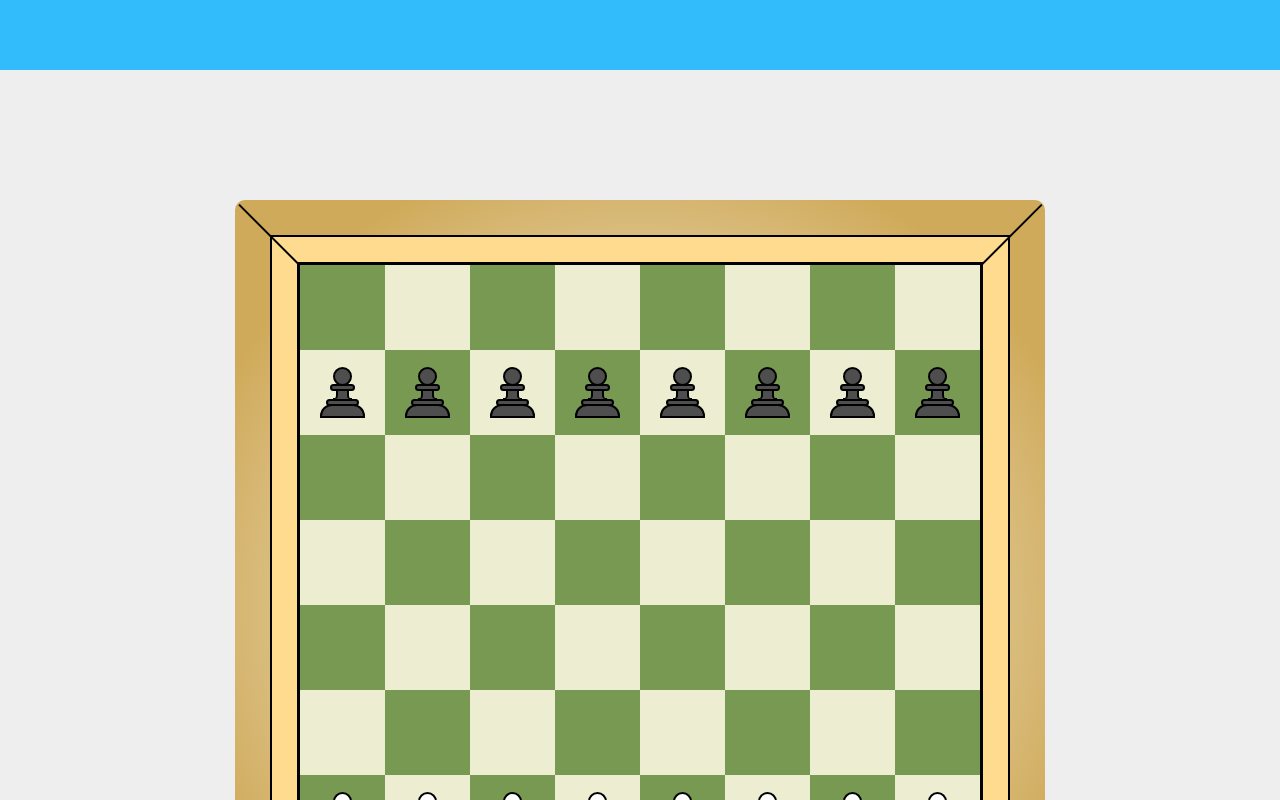
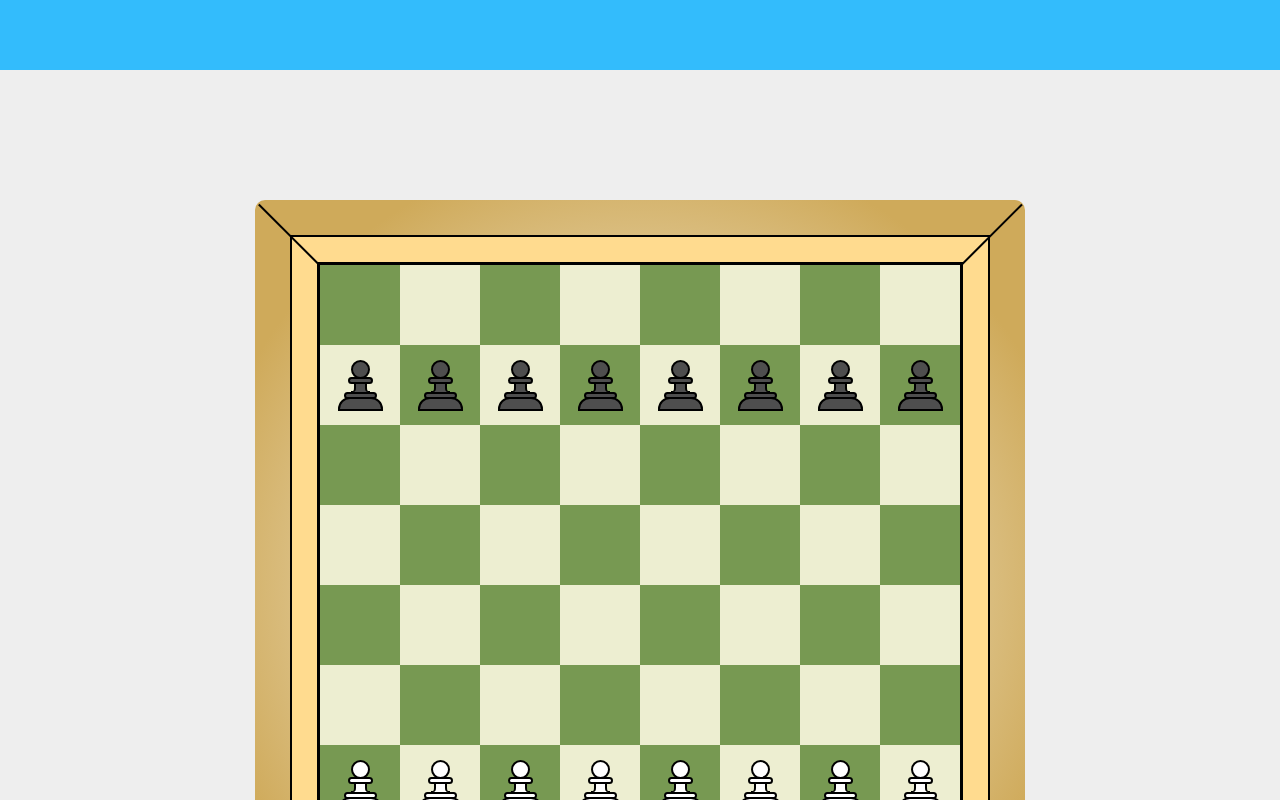
Before and after one commit to MrAminHasanov/React-Chees, a React (Create React App) app: page / in a window 1280 px wide. Shown: the top 800 px of the page. Built offline with nearby package versions, Linux system fonts and the light colour scheme.

Commit message:
save before chanching square rerendiring system

```diff
--- a/src/component/Body/Table/Table.module.scss
+++ b/src/component/Body/Table/Table.module.scss
@@ -1,5 +1,5 @@
 .component {
-    --squareSide: 85px;
+    --squareSide: 80px;
     display: flex;
     justify-content: space-evenly;
     align-items: center;
@@ -29,8 +29,9 @@
         position: absolute;
         z-index: -3;
         width: var(--borderWidth);
-        height: var(--borderWidth);background: rgb(255,255,255);
-        background: radial-gradient(circle, rgba(255,255,255,1) 0%, rgb(207, 170, 90) 82%);
+        height: var(--borderWidth);
+        background: rgb(255, 255, 255);
+        background: radial-gradient(circle, rgba(255, 255, 255, 1) 0%, rgb(207, 170, 90) 82%);
         border-radius: 10px;
     }
 
--- a/src/component/Body/Table/TableContent/Square/Square.module.scss
+++ b/src/component/Body/Table/TableContent/Square/Square.module.scss
@@ -15,12 +15,12 @@
 }
 
 .activeSquare{
-    border: 4px solid black;
+    // border: 4px solid black;
 }
 .potentialSquare::after{
     content: " ";
     background-color: rgb(159, 159, 159);
-    opacity: 0.6;
+    opacity: 0.5;
     width: 35px;
     height: 35px;
     border-radius: 50%;
```
Also changed, not shown: src/component/Body/Table/TableContent/Square/Square.jsx (line endings or trailing spaces).
